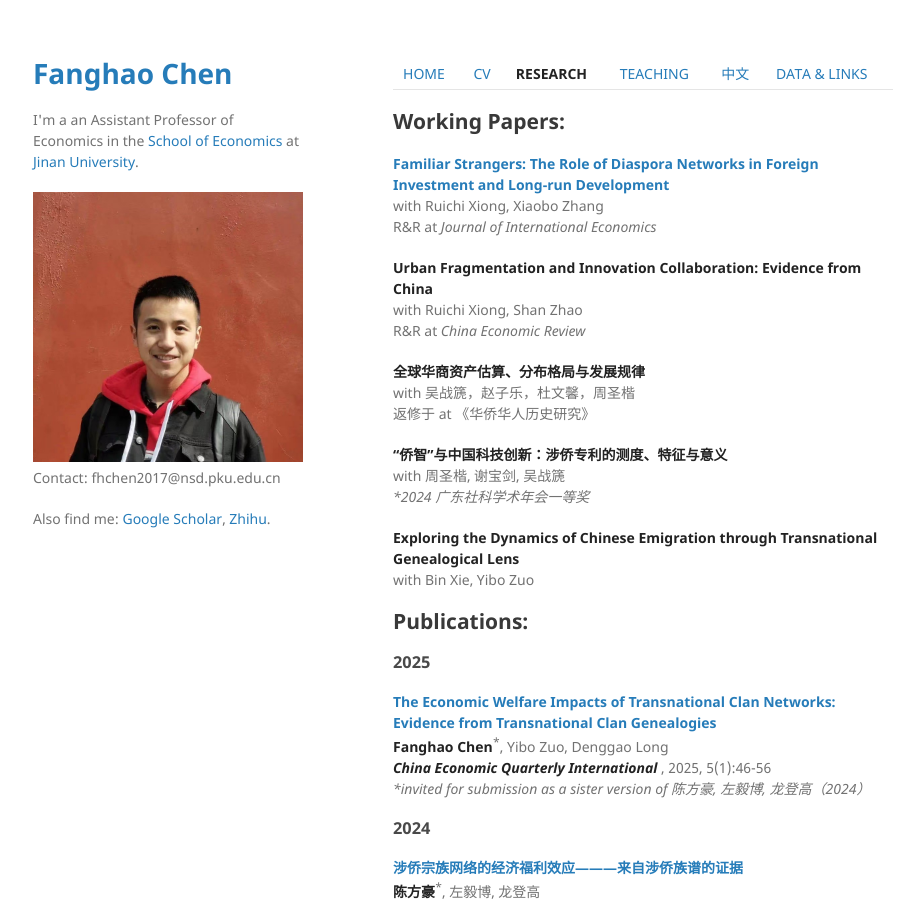
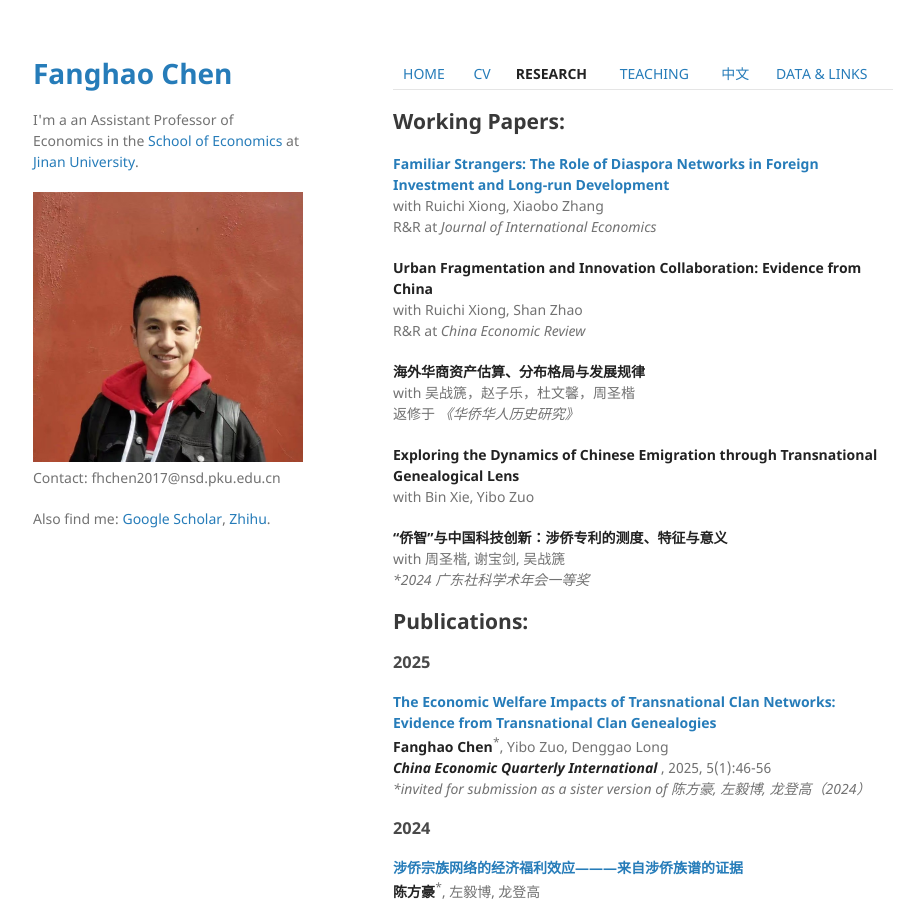
Before and after one commit to FanghaoChen/homepage, a Jekyll site: the page built from research.md, in a window 1280 px wide and 900 px high. Shown: the whole window, without its empty margins (177-1085 px from the left). Built offline with Jekyll 4.4.1, drawn with Linux system fonts in a browser that asks for light colours.

Commit message:
Update research.md

```diff
--- a/research.md
+++ b/research.md
@@ -14,16 +14,16 @@ R&R at <em> Journal of International Economics </em>
 with Ruichi Xiong, Shan Zhao <br/>
 R&R at <em> China Economic Review </em>
 
-**全球华商资产估算、分布格局与发展规律**<br/>
+**海外华商资产估算、分布格局与发展规律**<br/>
 with 吴战篪，赵子乐，杜文馨，周圣楷 <br/>
-返修于 at 《华侨华人历史研究》
+返修于 <em> 《华侨华人历史研究》</em>
+
+**Exploring the Dynamics of Chinese Emigration through Transnational Genealogical Lens**<br/>
+with Bin Xie, Yibo Zuo  <br/>
 
  **“侨智”与中国科技创新：涉侨专利的测度、特征与意义** <br/>
 with 周圣楷, 谢宝剑, 吴战篪 <br/>
 <em> *2024 广东社科学术年会一等奖 </em>
-
-**Exploring the Dynamics of Chinese Emigration through Transnational Genealogical Lens**<br/>
-with Bin Xie, Yibo Zuo  <br/>
 
 ## Publications:
 
```
